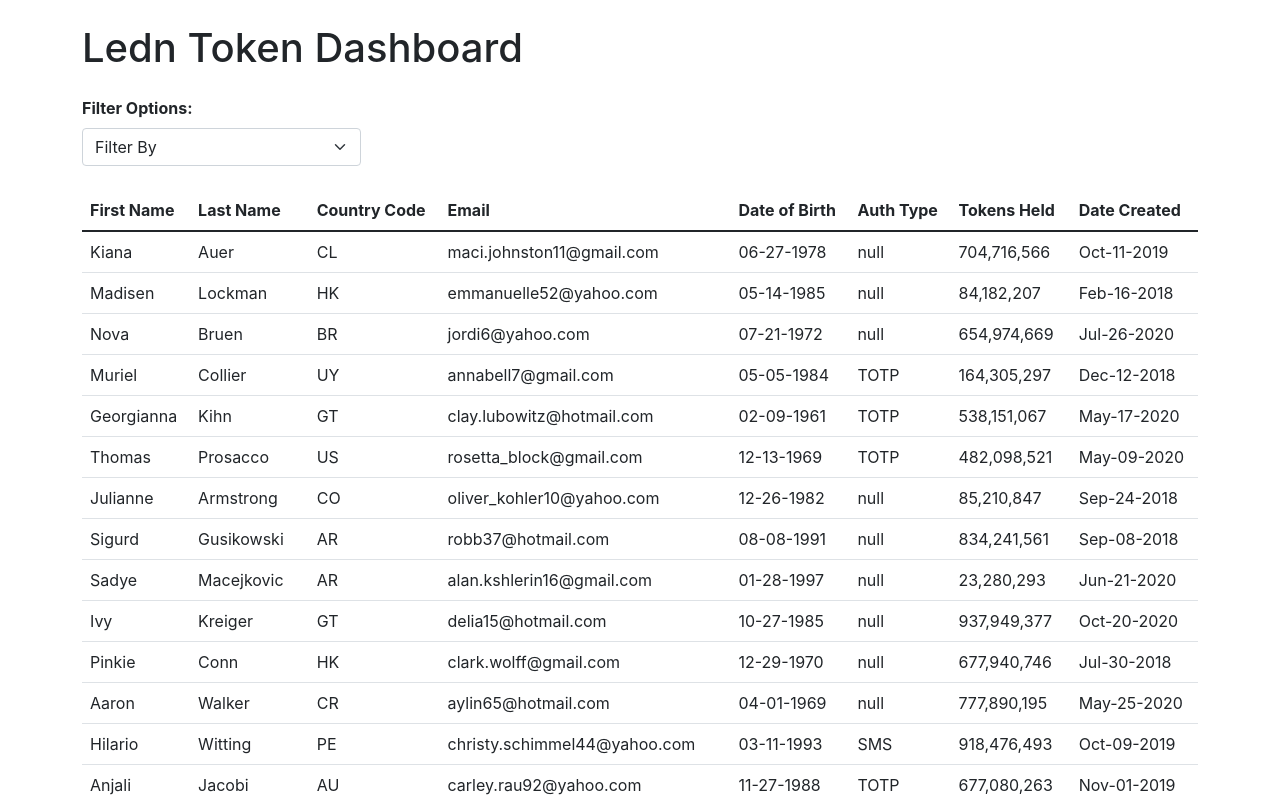
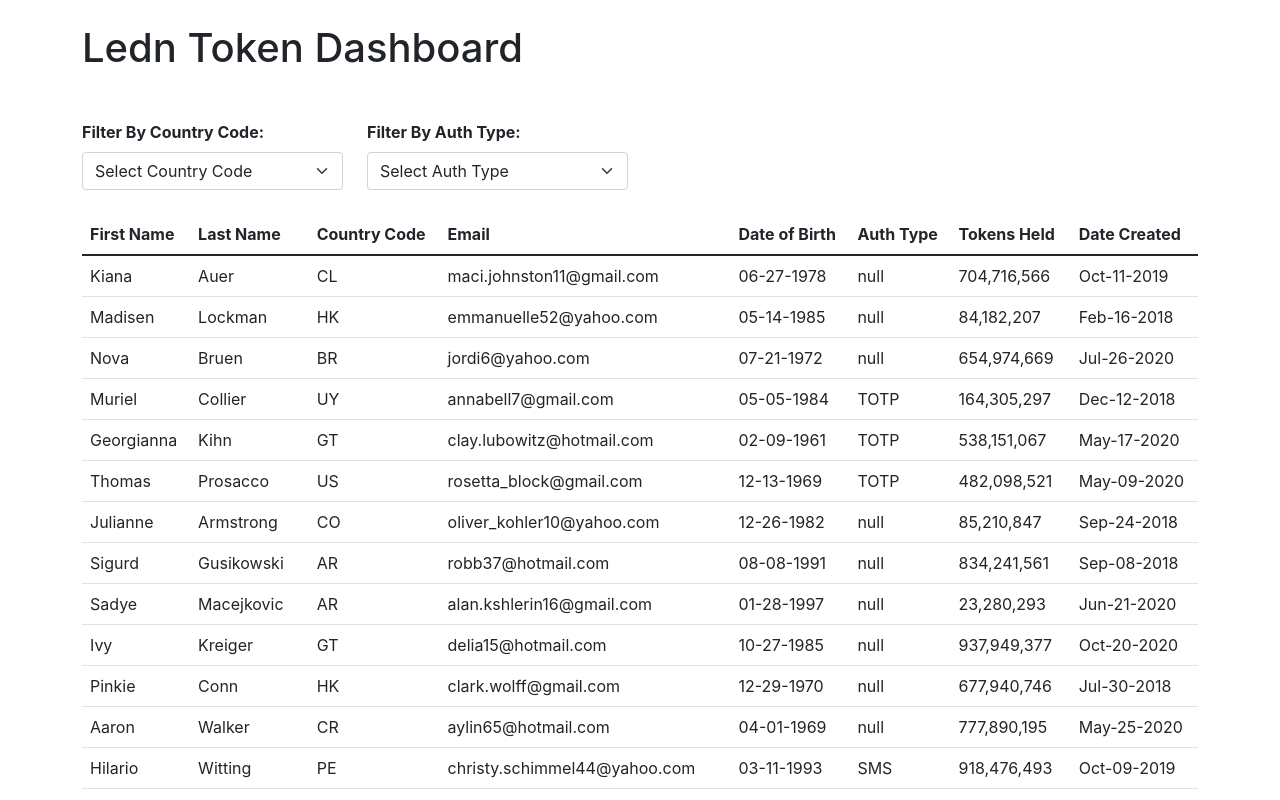
Before and after one commit to mel-michael/ledn-exercise, a React (Create React App) app: page / in a window 1280 px wide. Shown: the top 800 px of the page. Built offline with nearby package versions, Linux system fonts and the light colour scheme.

Commit message:
Add filter UI

```diff
--- a/src/App.tsx
+++ b/src/App.tsx
@@ -25,6 +25,15 @@ enum SortOrder {
 }
 
 const sortConfig: SortOrder[] = [SortOrder.DEFAULT, SortOrder.ASC, SortOrder.DESC];
+
+const countryList = mockData.map((mock) => mock.Country);
+const authList = mockData.map((mock) => mock.mfa);
+
+console.log('CO::', countryList);
+console.log('CO::', new Set(countryList), Array.from(new Set(countryList)));
+
+const countryCodes = Array.from(new Set(countryList));
+const authTypes = Array.from(new Set(authList));
 
 function App() {
   const defaultData = useMemo(() => mockData, []);
@@ -121,7 +130,7 @@ function App() {
     setHolders(answer);
   };
 
-  const handleSelect = (evt: ChangeEvent<HTMLSelectElement>) => {
+  const filterByCountry = (evt: ChangeEvent<HTMLSelectElement>) => {
     console.log(evt.target.value);
   };
 
@@ -131,17 +140,37 @@ function App() {
         <h1>Ledn Token Dashboard</h1>
       </header>
 
+      <div className="row">
         <div className="form-group w-25 my-4">
           <label htmlFor="filterOPtion" className="mb-2">
-          <strong>Filter Options:</strong>
+            <strong>Filter By Country Code:</strong>
           </label>
-        <select defaultValue="null" className="form-select" onChange={handleSelect} aria-label="filterOption">
+          <select defaultValue="null" className="form-select" onChange={filterByCountry} aria-label="filterOption">
             <option disabled value="null">
-            Filter By
+              Select Country Code
             </option>
-          <option value="country">Country</option>
-          <option value="mfa">Auth Type</option>
+            {countryCodes.map((list) => (
+              <option key={list} value={list}>
+                {list}
+              </option>
+            ))}
           </select>
+        </div>
+        <div className="form-group w-25 my-4 ml-4">
+          <label htmlFor="filterOPtion" className="mb-2">
+            <strong>Filter By Auth Type:</strong>
+          </label>
+          <select defaultValue="null" className="form-select" onChange={filterByCountry} aria-label="filterOption">
+            <option disabled value="null">
+              Select Auth Type
+            </option>
+            {authTypes.map((auth) => (
+              <option key={auth} value={auth}>
+                {auth === 'null' ? 'No Auth' : auth}
+              </option>
+            ))}
+          </select>
+        </div>
       </div>
 
       <table className="table table-hover">
```
Lines whose indentation alone changed are shown as unchanged.
